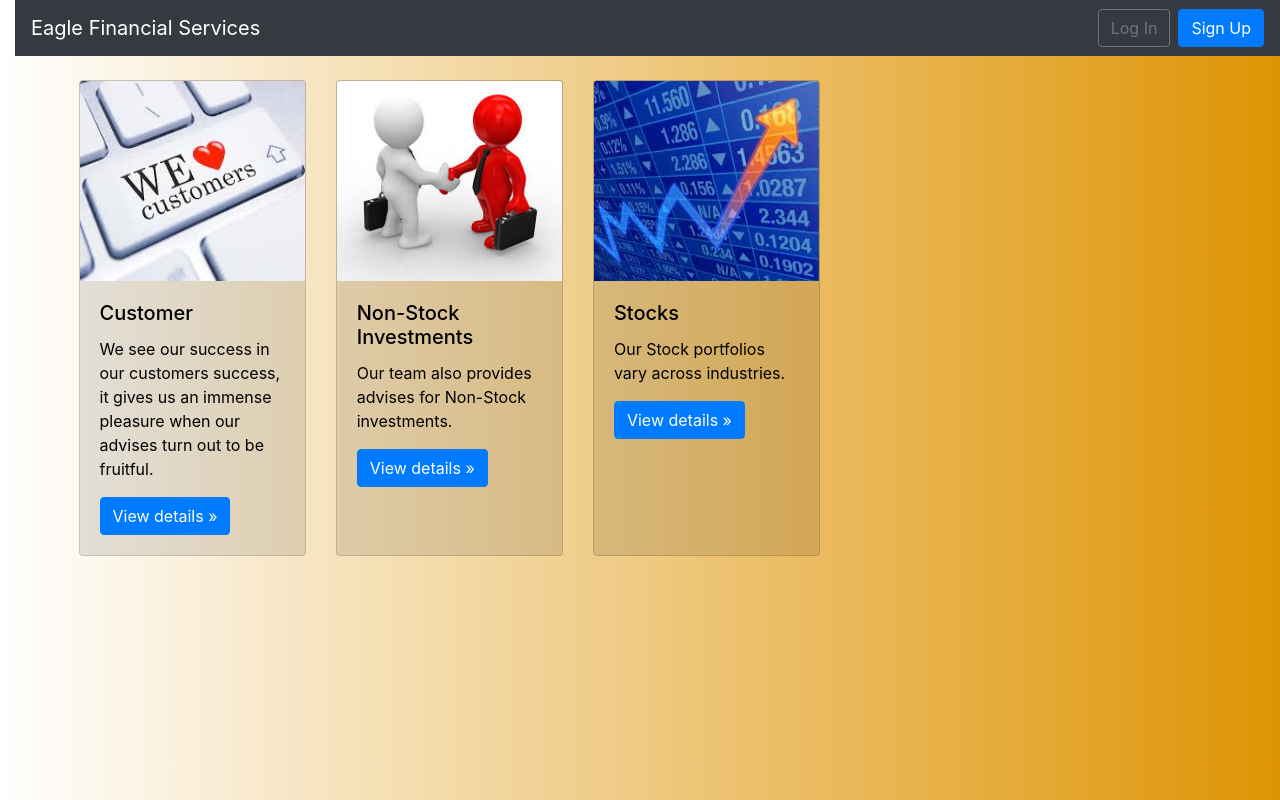
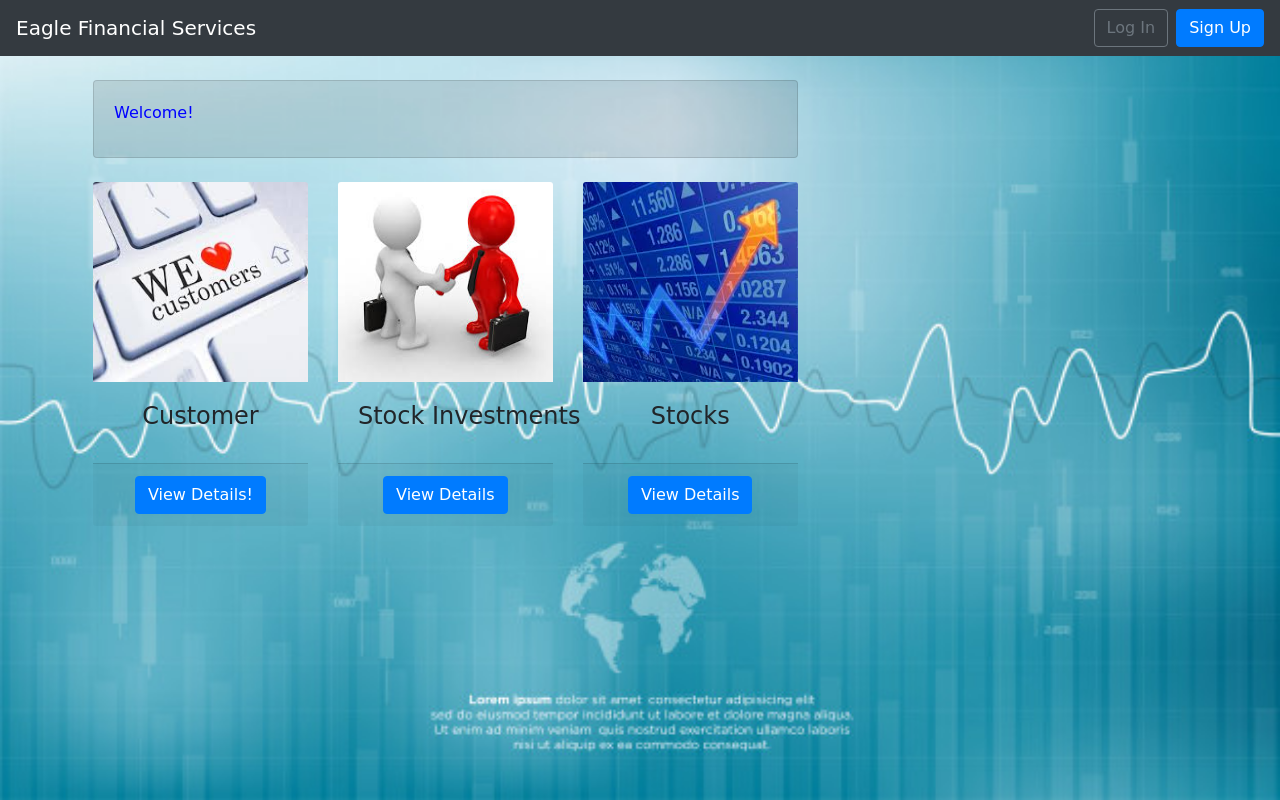
Before and after one commit to muppinenilakshmiprasanna/efspart2, a Django app: page / in a window 1280 px wide. Run offline with Django 3.2, Linux system fonts and the light colour scheme; some libraries are stand-ins or nearby versions.

Commit message:
assignment 2 part 1 changes

```diff
--- a/portfolio/static/css/portfolio.css
+++ b/portfolio/static/css/portfolio.css
@@ -1,8 +1,11 @@
-
 body {
-    padding-left: 15px;
+    background-image: url(../images/bp1.jpg);
+    background-repeat: no-repeat;
+    background-attachment: fixed;
+    background-size: cover;
+    font-family: "Comic Sans MS", serif;
+    font-size: medium;
 }
-
 h1 a {
     color: #FCA205;
     font-family: 'cursive';
--- a/portfolio/templates/portfolio/base.html
+++ b/portfolio/templates/portfolio/base.html
@@ -1,36 +1,31 @@
 {% load static %}
+
 <html lang="en">
 <head>
+<title>Eagle Financial Services</title>
     <meta charset="utf-8">
     <meta name="viewport" content="width=device-width, initial-scale=1">
     <title>Eagle Financial Services</title>
+ <meta name="viewport" content="width=device-width, initial-scale=1">
   <link rel="stylesheet" href="https://maxcdn.bootstrapcdn.com/bootstrap/4.5.0/css/bootstrap.min.css">
   <script src="https://ajax.googleapis.com/ajax/libs/jquery/3.5.1/jquery.min.js"></script>
   <script src="https://cdnjs.cloudflare.com/ajax/libs/popper.js/1.16.0/umd/popper.min.js"></script>
   <script src="https://maxcdn.bootstrapcdn.com/bootstrap/4.5.0/js/bootstrap.min.js"></script>
-    <script type="text/javascript" src="{% static 'fusioncharts/fusioncharts.js' %}"></script>
-    <script type="text/javascript" src="{% static 'fusioncharts/themes/fusioncharts.theme.fint.js' %}"></script>
-    <script src="https://cdn.jsdelivr.net/npm/chart.js@2.9.3/dist/Chart.min.js"></script>
     <link rel="stylesheet" type="text/css" href="{% static 'css/portfolio.css' %}">
+</head>
 
-</head>
  <style>
       .navbar {
         margin-bottom: 0;
         border-radius: 0;
     }
-    .row .col-md-6 .card {
-        background: rgb(0, 0, 0);
-        background: rgba(0, 0, 0, 0.1);
-        color: black;
-    }
 
        .container .row .col-md-12 .card {
         background: rgb(0, 0, 0);
         background: rgba(0, 0, 0, 0.1);
-        color: black;
+        color: blue;
     }
-    .row .table{
+      .table{
         width : 165%;
         table-layout: fixed;
         border-collapse: collapse;
@@ -40,20 +35,8 @@
         padding-left: 8px;
     }
 
-        body,html{
-            height: 100%;
-            margin: 0;
-            background: #7F7FD5;
-            background: -webkit-linear-gradient(to right, #ffffff, #ffffff);
-            background: linear-gradient(to right, #ffffff, #de9404);
-        }
-        #events_card{
-            padding-bottom: 40px;
-        }
-
 
     </style>
-
 <body>
 <nav class="navbar navbar-expand-sm bg-dark navbar-dark mb-4">
         <a href="/" class="navbar-brand">Eagle Financial Services</a>
@@ -63,7 +46,7 @@
         <div class="collapse navbar-collapse" id="navbarSupportedContent">
             <ul class="navbar-nav mr-auto">
                  {% if user.is_authenticated and user.is_superuser  or user.groups.all.0.name == "Advisor" %}
-            <li class="nav-item active"><a class=nav-link href="/">Home</a></li>
+                <li class="nav-item active"><a class=nav-link href="{% url 'portfolio:home' %}">Home</a></li>
                 <li class="nav-item active"><a class=nav-link href="{% url 'portfolio:customer_list' %}">Customers</a></li>
                 <li class="nav-item active"><a class=nav-link href="{% url 'portfolio:investment_list' %}">Investment</a></li>
                 <li class="nav-item active"><a class=nav-link href="{% url 'portfolio:stock_list' %}">Stocks</a></li>
@@ -81,12 +64,14 @@
                     </div>
                     </li>
             </ul>
+
                 {% else %}
                 <form class="form-inline my-2 my-lg-0">
                     <a href="{% url 'login' %}" class="btn btn-outline-secondary">Log In</a>
                     <a href="{% url 'portfolio:register' %}" class="btn btn-primary ml-2">Sign Up</a>
                 </form>
                 {% endif %}
+
             </ul>
         </div>
 </nav>
@@ -102,9 +87,14 @@
                                 <img src="{% static 'images/customers.jpg' %}" alt="customers"/>
                                 <div class="caption">
                                     <h2>Customer</h2>
-                                <p>We see our success in our customers success, it gives us an immense pleasure when our advises turn out to be fruitful. </p>
+                                    <p>We see our success in our customers success, it gives us an immense pleasure when
+                                        our
+                                        advises
+                                        turn out to be fruitful. </p>
                                     {% if user.is_authenticated %}
-                                <p><a class="btn btn-default" href="{% url 'portfolio:customer_list' %}" role="button">View details &raquo;</a></p>
+                                        <p><a class="btn btn-default" href="{% url 'portfolio:customer_list' %}"
+                                              role="button">View
+                                            details &raquo;</a></p>
                                     {% endif %}
                                 </div>
                             </div>
@@ -115,7 +105,9 @@
                                 <div class="caption">
                                     <h2>Non-Stock Investments</h2>
                                     <p>Our team also provides advice for Non-Stock investments.</p>
-                                <p><a class="btn btn-default" href="{% url 'portfolio:investment_list' %}" role="button">View details &raquo;</a></p>
+                                    <p><a class="btn btn-default" href="{% url 'portfolio:investment_list' %}"
+                                           role="button">View
+                                        details &raquo;</a></p>
                                 </div>
                             </div>
                         </div>
@@ -125,15 +117,23 @@
                                 <div class="caption">
                                     <h2>Stock Portfolio</h2>
                                     <p>Our Stock portfolios vary across industries.</p>
-                                <p><a class="btn btn-default" href="{% url 'portfolio:stock_list' %}" role="button">View details &raquo;</a></p>
+                                    <p><a class="btn btn-default" href="{% url 'portfolio:stock_list' %}" role="button">View
+                                        details &raquo;</a></p>
                                 </div>
                             </div>
                         </div>
+
+
                     </div>
                 </div>
             {% endblock %}
         </div>
     </div>
 </div>
+
+</div>
+
+
 </body>
+
 </html>
--- a/portfolio/templates/portfolio/home.html
+++ b/portfolio/templates/portfolio/home.html
@@ -1,70 +1,69 @@
+
 {% extends 'portfolio/base.html' %}
 {% load static %}
 {% block content %}
+<body>
+
+<div class="container">
+    <div class="row justify-content-md-center">
+        <div class="col-md-12">
+            <div class="card">
+                <div class="card-body">
+                    <div class="card-title">Welcome!</div>
+                    <p class="card-text">
                     {% if user.is_authenticated %}
-                <div class="page-container">
-
-                    <h2 class="top-menu">Hello {{ user.username }},</h2>
-                    <p>Please choose from below options.</p>
-
+                        <p class="lead"><b>Hello {{ user.username }},</b></p>
+                        <p>Please choose from below options:</p>
+                    {% endif %}
+                    </p>
                 </div>
-            {% endif %}
-            <div class="content container">
-                <div class="row">
-                    <div class="col-md-12">
-                        <div class="links">
-                            <!-- Example row of columns -->
-                            <div class="row">
-                                <div class="card-deck">
-
-                                    <div class="card" >
-                                        <img class="card-img-top" src="{% static 'images/customer.jpg' %}" alt="customer" style="height: 200px">
-                                        <div class="card-body">
-                                            <h5 class="card-title">Customer</h5>
-                                                <p class="card-text">We see our success in our customers success, it gives us an immense
-                                                pleasure when our
-                                                advises
-                                                turn out to be fruitful.</p>
-                                               <a class="btn btn-primary" href="{% url 'portfolio:customer_list' %}"
-                                                  role="button">View
-                                                details &raquo;</a>
-                                        </div>
-
-
-
-                                </div>
-
-                                    <div class="card" >
-                                        <img class="card-img-top"  src="{% static 'images/nonstock.jpg' %}" alt="non-stock" style="height: 200px">
-                                           <div class="card-body">
-                                            <h5 class="card-title">Non-Stock Investments</h5>
-                                                <p class="card-text">Our team also provides advises for Non-Stock investments.</p>
-                                                <a class="btn btn-primary" href="{% url 'portfolio:investment_list' %}"
-                                                  role="button">View
-                                                details &raquo;</a>
-
-                                        </div>
-                                    </div>
-
-
-
-                                    <div class="card" >
-                                        <img class="card-img-top"  src="{% static 'images/stocks.jpg' %}" alt="stocks" style="height: 200px">
-                                        <div class="card-body">
-                                            <h5 class="card-title">Stocks</h5>
-                                                <p class="card-text">Our Stock portfolios vary across industries.</p>
-                                                <a class="btn btn-primary" href="{% url 'portfolio:stock_list' %}"
-                                                  role="button">View
-                                                details &raquo;</a>
             </div>
         </div>
     </div>
 
+<div class="container mt-4">
+    <div class="row">
+         <div class="card-deck">
+
+      <div class="col">
+        <div class="fa-credit-card text-center" >
+          <img class="card-img-top" src="{% static 'images/customer.jpg' %}" alt="" style="height: 200px">
+          <div class="card-body">
+            <h4 class="card-title">Customer</h4>
+          </div>
+          <div class="card-footer">
+            <a href="{% url 'portfolio:customer_list' %}" class="btn btn-primary">View Details!</a>
+          </div>
+        </div>
+      </div>
+
+      <div class="col">
+        <div class="fa-credit-card text-center text-nowrap">
+          <img class="card-img-top" src="{% static 'images/nonstock.jpg' %}" alt="" style="height: 200px">
+          <div class="card-body">
+            <h4 class="card-title">Stock Investments</h4>
+          </div>
+          <div class="card-footer">
+            <a href="{% url 'portfolio:investment_list' %}" class="btn btn-primary">View Details</a>
+          </div>
+        </div>
+      </div>
+
+      <div class="col">
+        <div class="fa-credit-card text-center">
+          <img class="card-img-top" src="{% static 'images/stocks.jpg' %}" alt="" style="height: 200px">
+          <div class="card-body">
+            <h4 class="card-title">Stocks</h4>
+          </div>
+          <div class="card-footer">
+            <a href="{% url 'portfolio:stock_list' %}" class="btn btn-primary">View Details</a>
+          </div>
+        </div>
       </div>
     </div>
     </div>
 </div>
 </div>
     </body>
-    </html>
+
 {% endblock %}
--- a/portfolio/templates/registration/change-password.html
+++ b/portfolio/templates/registration/change-password.html
@@ -7,7 +7,7 @@
   <p>Use the form below to change your password.</p>
   <form action="." method="post">
     {{ form|crispy }}
-    <p><input type="submit" value="Change"></p>
+    <p><input type="submit" value="Change Password" class="btn btn-success" ></p>
     {% csrf_token %}
   </form>
 {% endblock %}
--- a/portfolio/templates/registration/login.html
+++ b/portfolio/templates/registration/login.html
@@ -10,10 +10,10 @@
     <form method="post" action="{% url 'login' %}" >
         {{ form|crispy }}
         {% csrf_token %}
-        <p><input type="submit" value="Login"/></p>
+        <p><input type="submit"  class="btn btn-success" value="Login"/></p>
 
           </form>
             <br/>
-        <p><a href="{% url 'password_reset' %}">Forgotten your  password?</a></p>
+        <p><a href="{% url 'password_reset' %}" class="lead" >Forgotten your  password?</a></p>
 
 {% endblock %}
--- a/portfolio/templates/registration/logout.html
+++ b/portfolio/templates/registration/logout.html
@@ -3,5 +3,5 @@
 
 {% block content %}
   <h1>Logged out</h1>
-  <p>You have been successfully logged out. You can <a href="{% url 'login' %}">Log-in Again</a>.</p>
+  <p class="lead">You have been successfully logged out. You can <a href="{% url 'login' %}">Log-in Again</a>.</p>
 {% endblock %}
--- a/portfolio/templates/registration/password_reset_completepage.html
+++ b/portfolio/templates/registration/password_reset_completepage.html
@@ -4,6 +4,6 @@
 {% block content %}
     <div class="ui main container">
   <h1>Password set</h1>
-  <p>Your password has been set. You can <a href="{% url 'login' %}" class="btn btn-primary">log in now</a></p>
+  <p class="lead">Your password has been set. You can <a href="{% url 'login' %}" class="btn btn-primary">log in now</a></p>
     </div>
 {% endblock %}
--- a/portfolio/templates/registration/password_reset_confirmpage.html
+++ b/portfolio/templates/registration/password_reset_confirmpage.html
@@ -12,7 +12,7 @@
       {{ form|crispy}}
         <br/>
       {% csrf_token %}
-      <p><input type="submit" value="Change my password" /></p>
+      <p><input type="submit" class="btn btn-success" value="Change my password" /></p>
     </form>
   {% else %}
     <p>The password reset link was invalid, possibly because it has already been used. Please request a new password reset.</p>
--- a/portfolio/templates/registration/password_reset_page.html
+++ b/portfolio/templates/registration/password_reset_page.html
@@ -8,7 +8,7 @@
   <p>Enter your e-mail address to obtain a new password.</p>
   <form action="." method="post">
     {{ form.as_p }}
-    <p><input type="submit" value="Send e-mail"></p>
+    <p><input type="submit" class="btn btn-success"  value="Send e-mail"></p>
     {% csrf_token %}
   </form>
       </div>
--- a/portfolio/templates/registration/register.html
+++ b/portfolio/templates/registration/register.html
@@ -12,7 +12,7 @@
 	<button type="submit" class="btn btn-success">Sign In</button>
     </form>
 	<div class="border-top pt-3">
-		<p class="text-muted">Already an Account?<a class="ml-2"  href="{% url 'login' %}"> Log In </a></p>
+		<p class="lead">Already an Account?<a class="ml-2" style="color: #1A01CC"  href="{% url 'login' %}"> Log In </a></p>
 	</div>
 
 {% endblock %}
--- a/portfolio/templates/registration/registerdone.html
+++ b/portfolio/templates/registration/registerdone.html
@@ -4,6 +4,6 @@
 
 {% block content %}
   <h1>Welcome {{ new_user.first_name }}!</h1>
-  <p>Your account has been successfully created. Now you can <a href="{% url 'login' %}">Log in</a>.</p>
+  <p class="lead">Your account has been successfully created. Now you can <a href="{% url 'login' %}">Log in</a>.</p>
 
 {% endblock %}
```
Also changed, not shown: portfolio/templates/portfolio/customer_list.html (+16 -12 lines), portfolio/templates/portfolio/investment_list.html (+15 -13 lines), portfolio/templates/portfolio/stock_list.html (+15 -14 lines), db.sqlite3, portfolio/static/images/bp1.jpg (added). Lines whose indentation alone changed are shown as unchanged.
